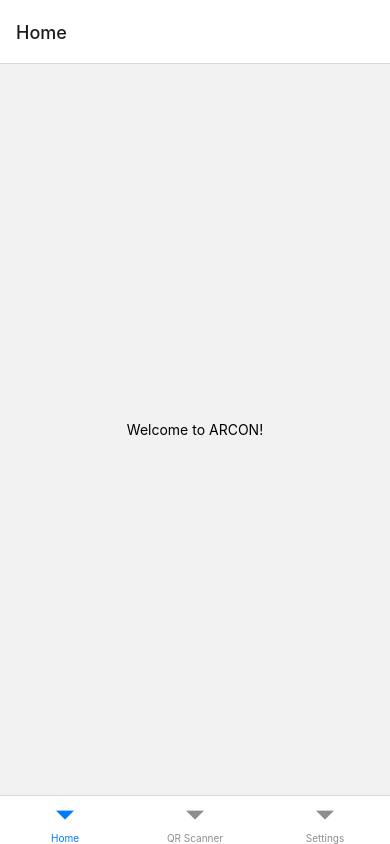
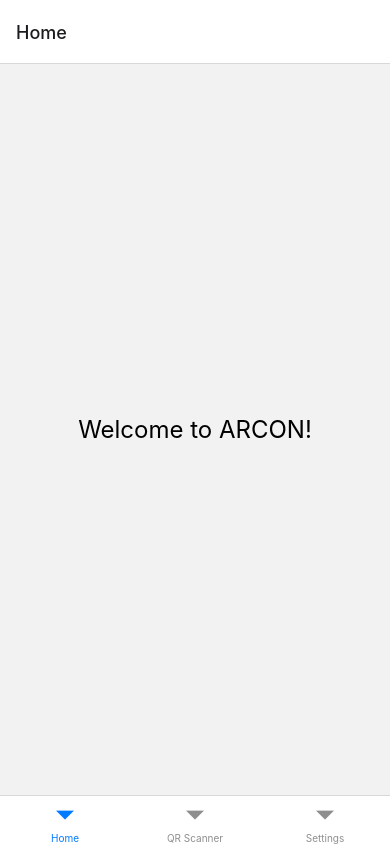
Before and after one commit to Shubhankaryadav/Arcon-Authenticator-App, a React Native app: screen /Home in a window 390 px wide. Built offline with nearby package versions, Linux system fonts and the light colour scheme.

Commit message:
Basic Style changes (Home Screen)

```diff
--- a/screens/HomeScreen.js
+++ b/screens/HomeScreen.js
@@ -1,17 +1,17 @@
-// screens/HomeScreen.js
 import React from 'react';
 import { View, Text, StyleSheet } from 'react-native';
 
 const HomeScreen = () => {
   return (
     <View style={styles.container}>
-      <Text>Welcome to ARCON!</Text>
+      <Text style={styles.welcomeText}>Welcome to ARCON!</Text>
     </View>
   );
 };
 
 const styles = StyleSheet.create({
   container: { flex: 1, justifyContent: 'center', alignItems: 'center' },
+  welcomeText: { fontSize: 24, frontWeight: 'bold'}
 });
 
 export default HomeScreen;
```
